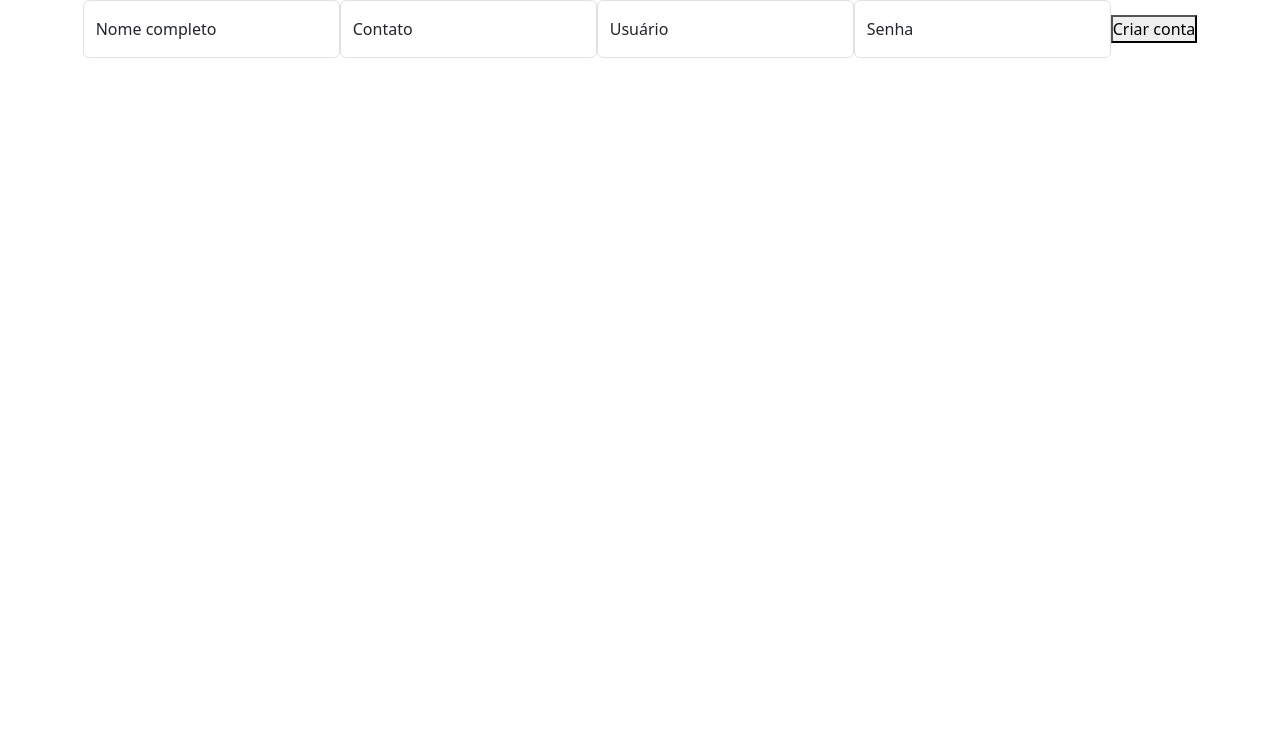
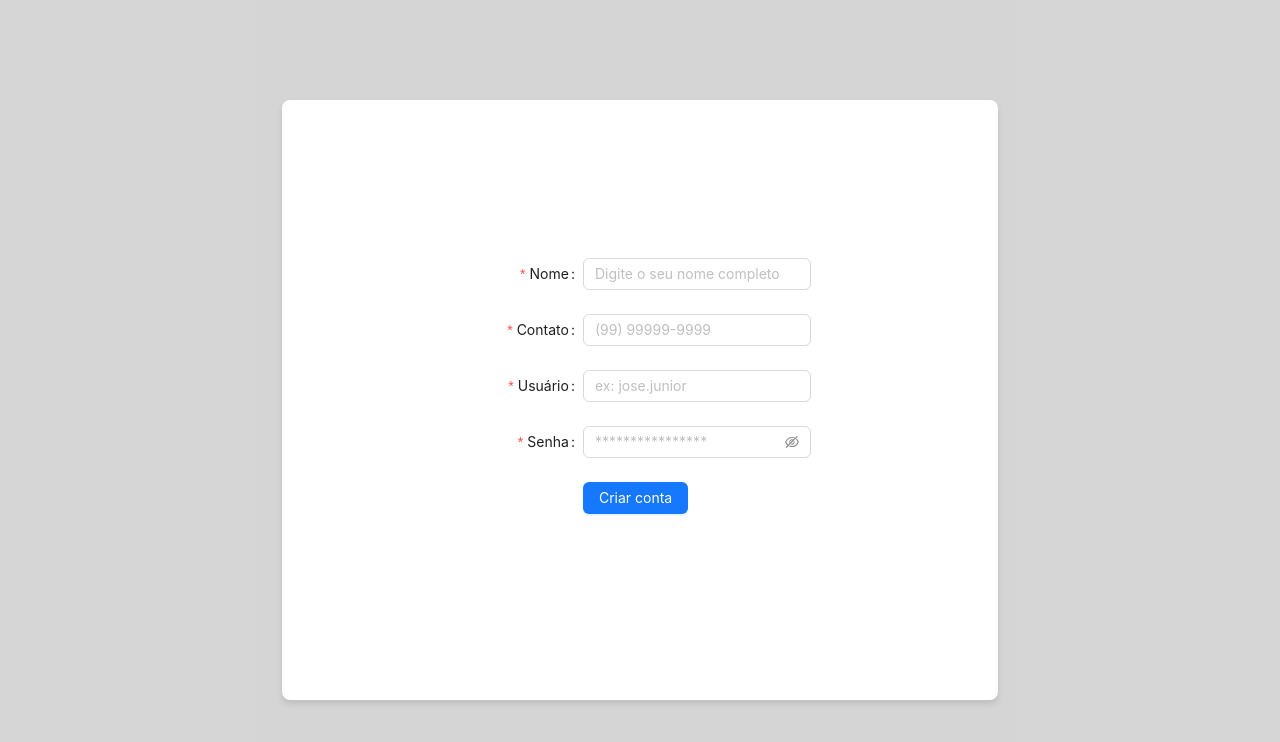
Before and after one commit to Wilksonflor/gerenciadorCcr, a React (Vite) app in the folder frontend/: page /newuser in a window 1280 px wide. Shown: the top 742 px of the page. Built offline with nearby package versions, Linux system fonts and the light colour scheme; a web font is replaced by a local one.

Commit message:
Finalizei o login e a pagina para criar uma conta

```diff
--- a/frontend/src/pages/Login.jsx
+++ b/frontend/src/pages/Login.jsx
@@ -10,9 +10,10 @@ const Login = () => {
   const [username, setUsername] = useState("");
   const [password, setPassword] = useState("");
   const navigate = useNavigate();
-  const [errorMessage, setErrorMessage] = useState(false);
   const [inputErrorClass, setInputErrorClass] = useState("");
   const [isModalOpen, setIsModalOpen] = useState(false);
+  const [errorMessage, setErrorMessage] = useState("");
+
 
   const openModal = () => {
     setIsModalOpen(true);
@@ -35,6 +36,7 @@ const Login = () => {
       navigate("/");
     } catch (error) {
       console.log("Erro na autenticação erro:", error);
+      setErrorMessage("Credenciais inválidas");
     }
   };
 
@@ -79,6 +81,14 @@ const Login = () => {
                   Entrar
                 </button>
 
+
+                {errorMessage && (
+                  <div className="alert alert-danger mt-3" role="alert">
+                    {errorMessage}
+                  </div>
+                )}
+
+
                 <a className="small text-muted m-2" href="#!">
                   Esqueceu a senha?
                 </a>
--- a/frontend/src/pages/criarConta.jsx
+++ b/frontend/src/pages/criarConta.jsx
@@ -2,30 +2,29 @@ import React, { useState } from "react";
 import axios from "axios";
 import styles from "./criarConta.module.css";
 import { useNavigate } from "react-router-dom";
+import { Form, Input, Button } from "antd";
+import InputMask from 'react-input-mask'
+
 const CriarConta = ({ isOpen, closeModal }) => {
   const navigate = useNavigate();
   const [nomeCompleto, setNomeCompleto] = useState("");
   const [telefone, setTelefone] = useState("");
   const [username, setUsername] = useState("");
   const [password, setPassword] = useState("");
-  // const [confirmPassword, setConfirmPassword] = useState("");
 
-  const handleSubmit = (e) => {
-    e.preventDefault();
-
+  const handleSubmit = (values) => {
     const user = {
-      nomeCompleto,
-      telefone,
-      username,
-      password,
-
+      nomeCompleto: values.nomeCompleto,
+      telefone: values.telefone,
+      username: values.username,
+      password: values.password,
     };
 
     axios
       .post("http://localhost:5000/auth/register", user)
       .then((response) => {
-    console.log("Dados enviados com sucesso:", response.data);
-    navigate('/');
+        // console.log("Dados enviados com sucesso:", response.data);
+        navigate("/login");
       })
       .catch((error) => {
         console.error("Erro ao enviar dados:", error);
@@ -33,61 +32,109 @@ const CriarConta = ({ isOpen, closeModal }) => {
   };
 
   return (
-    <div>
-      <div>
-        <form onSubmit={handleSubmit}>
-          <div className="form-floating">
-            <input
-              type="text"
-              className="form-control"
-              id="nome"
-              placeholder="Nome"
+    <div className={styles.containerFormNewUser}>
+      <div className={styles.contentFormNewUser}>
+        <Form
+          className="form-control-lg"
+          name="basic"
+          labelCol={{
+            span: 8,
+          }}
+          wrapperCol={{
+            span: 16,
+          }}
+          initialValues={{
+            nomeCompleto: nomeCompleto,
+            telefone: telefone,
+            username: username,
+            password: password,
+          }}
+          onFinish={handleSubmit}
+          autoComplete="off"
+        >
+          <div className={styles.formControl}>
+            <Form.Item
+              label="Nome"
+              name="nomeCompleto"
+              className="nomeCompleto"
+              rules={[
+                {
+                  required: true,
+                  message: "Por favor, insira seu nome completo!",
+                },
+              ]}
+            >
+              <Input
                 value={nomeCompleto}
+                placeholder="Digite o seu nome completo"
                 onChange={(e) => setNomeCompleto(e.target.value)}
               />
-            <label htmlFor="nomeCompleto">Nome completo</label>
-          </div>
+            </Form.Item>
 
-          <div className="form-floating">
-            <input
+            <Form.Item
+              label="Contato"
+              name="telefone"
+              rules={[
+                {
+                  required: true,
+                  message: "Por favor, insira seu contato!",
+                },
+              ]}
+            >
+              <Input
                 type="tel"
-              className="form-control"
-              id="telefone"
-              placeholder="Contato"
+                placeholder="(99) 99999-9999"
                 value={telefone}
                 onChange={(e) => setTelefone(e.target.value)}
               />
-            <label htmlFor="telefone">Contato</label>
-          </div>
+            </Form.Item>
 
-          <div className="form-floating">
-            <input
-              type="text"
-              className="form-control"
-              id="usuario"
-              placeholder="*****"
+            <Form.Item
+              label="Usuário"
+              name="username"
+              rules={[
+                {
+                  required: true,
+                  message: "Por favor, insira seu nome de usuário!",
+                },
+              ]}
+            >
+              <Input
                 value={username}
+                placeholder="ex: jose.junior"
                 onChange={(e) => setUsername(e.target.value)}
               />
-            <label htmlFor="usuario">Usuário</label>
-          </div>
+            </Form.Item>
 
-          <div className="form-floating">
-            <input
-              type="password"
-              className="form-control"
-              id="senha"
-              placeholder="*****"
+            <Form.Item
+              label="Senha"
+              name="password"
+              rules={[
+                {
+                  required: true,
+                  message: "Por favor, insira sua senha!",
+                },
+              ]}
+            >
+              <Input.Password
                 value={password}
+                placeholder="****************"
                 onChange={(e) => setPassword(e.target.value)}
               />
-            <label htmlFor="senha">Senha</label>
+            </Form.Item>
+
+            <Form.Item
+              wrapperCol={{
+                offset: 8,
+                span: 16,
+              }}
+            >
+              <Button type="primary" htmlType="submit">
+                Criar conta
+              </Button>
+            </Form.Item>
           </div>
-
-
-
-          <button type="submit">Criar conta</button>
-        </form>
+        </Form>
       </div>
     </div>
   );
--- a/frontend/src/pages/criarConta.module.css
+++ b/frontend/src/pages/criarConta.module.css
@@ -1,38 +1,45 @@
-/* body {
-    font-family: Arial, sans-serif;
+.containerFormNewUser{
+    width: 100%;
+    height: 100vh;
+
+    display: flex;
+    align-items: center;
+    justify-content: center;
+    background-color: #cdcdcdd2;
+    /* background-image: url('../assets/Logo.png');
+    background-repeat: no-repeat;
+    background-size: cover; */
+}
+.contentFormNewUser{
+
+    width: 70%;
+    height: 80vh;
+    display: flex;
+    align-items: center;
+    justify-content: center;
+
 }
 
-.modal {
-    display: none;
-    position: fixed;
-    top: 0;
-    left: 0;
-    width: 100%;
-    height: 100%;
-    background-color: rgba(0, 0, 0, 0.5);
+.contentFormNewUser form{
+    width: 80%;
+    height: 75vh;
+
+
+    display: flex;
+    align-items: center;
+
+    background-color: #fff;
+    opacity: 1;
+    border-radius: 8px;
+    box-shadow: 0 4px 6px rgba(10, 4, 5, 0.1);
 }
+.formControl{
+    width: 50%;
+    /* display: flex;
+    align-items: center;
+    flex-direction: column; */
+    margin-bottom: 5px;
+}
+.formControl  button{
 
-.modal-content {
-    background-color: #fff;
-    margin: 15% auto;
-    padding: 20px;
-    width: 70%;
-    max-width: 400px;
-    border-radius: 5px;
-    box-shadow: 0 0 10px rgba(0, 0, 0, 0.3);
 }
-
-.close {
-    float: right;
-    font-size: 28px;
-    font-weight: bold;
-    cursor: pointer;
-}
-
-.close:hover {
-    color: #f44336;
-}
-
-input[type="submit"] {
-    margin-top: 10px;
-} */
```
Also changed, not shown: 2 other files (tests, documents, lock files or other folders). Lines whose indentation alone changed are shown as unchanged.
